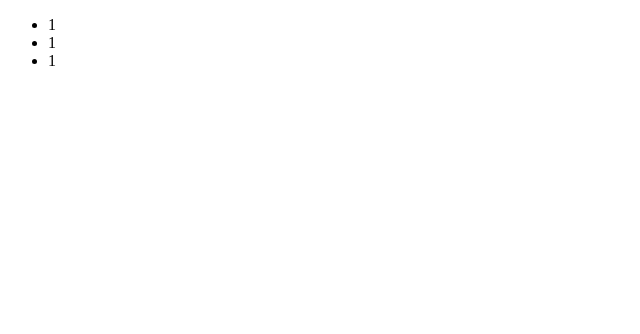
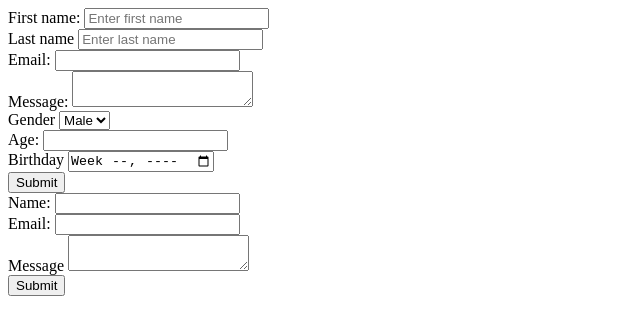
Before and after one commit to StanislavBaranyk/test, a plain HTML site: page index.html in a window 1280 px wide. Shown: the whole page, without its empty margins (0-640 px from the left). Drawn offline with Linux system fonts and the light colour scheme.

Commit message:
made some changes in index.html

```diff
--- a/index.html
+++ b/index.html
@@ -1,14 +1,64 @@
 <!DOCTYPE html>
-<html lang="en">
+
 <head>
     <meta charset="UTF-8">
     <title>Title</title>
+    <link href="stayle.css" rel="stylesheet" type="text/css">
+    <link href="adaptive.css" rel="stylesheet" type="text/css">
 </head>
 <body>
-<ul>
-    <li>1</li>
-    <li>1</li>
-    <li>1</li>
-</ul>
+<form autocomplete="off">
+    <label for="first-name">First name:</label>
+    <input type="text" id="first-name" placeholder="Enter first name">
+</form>
+<form autocomplete="on">
+    <label for="last-name">Last name</label>
+    <input type="text" id="last-name" placeholder="Enter last name">
+</form>
+<form autocomplete="on">
+    <label for="user-email">Email:</label>
+    <input type="email" id="user-email">
+</form>
+<form autocomplete="on">
+    <label for="messege">Message:</label>
+    <textarea id="messege"></textarea>
+</form>
+<form>
+    <label>Gender</label>
+    <select>
+        <option value="1">Male</option>
+    </select>
+</form>
+<form autocomplete="on">
+    <label for="user-age">Age:</label>
+    <input type="number" id="user-age">
+</form>
+<form>
+    <label for="birthday">Birthday</label>
+        <input type="week" id="birthday">
+</form>
+<form>
+    <input type="submit">
+</form>
+
+<div class="container">
+    <div class="form">
+        <form>
+            <label for="user-name">Name:</label>
+            <input type="text" id="user-name" class="input">
+        </form>
+        <form>
+            <label for="two-user-email">Email:</label>
+            <input type="text" id="two-user-email" class="input">
+        </form>
+        <form>
+            <label for="two-message">Message</label>
+            <textarea id="two-message" class="input"></textarea>
+        </form>
+        <form>
+            <input type="submit" class="submit">
+        </form>
+    </div>
+</div>
+
 </body>
-</html>
```
